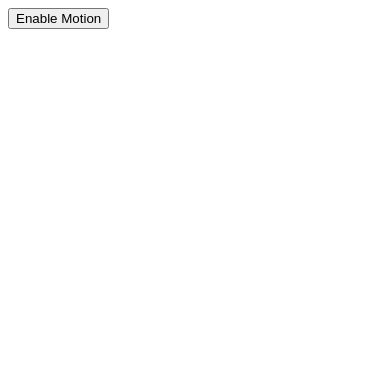
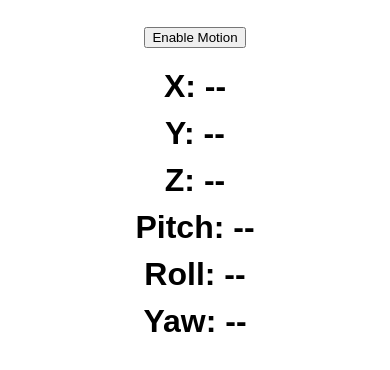
Before and after one commit to BUscinski/Waltzerz-Web, a website: page public/phone.html in a window 390 px wide. Drawn offline with nearby package versions, Linux system fonts and the light colour scheme; no server answers.

Commit message:
updated to display the rotation data on the phone side

```diff
--- a/public/phone.html
+++ b/public/phone.html
@@ -2,9 +2,35 @@
 <html>
 <head>
   <title>Phone Controller</title>
+  <meta name="viewport" content="width=device-width, initial-scale=1.0">
+  <style>
+    body {
+      font-family: Arial, sans-serif;
+      font-size: 24px;
+      text-align: center;
+      margin: 20px;
+    }
+    #data-display {
+      margin-top: 20px;
+    }
+    .data-item {
+      margin: 10px 0;
+      font-size: 32px;
+      font-weight: bold;
+    }
+  </style>
 </head>
 <body>
   <button id="start">Enable Motion</button>
+
+  <div id="data-display">
+    <p class="data-item">X: <span id="x">--</span></p>
+    <p class="data-item">Y: <span id="y">--</span></p>
+    <p class="data-item">Z: <span id="z">--</span></p>
+    <p class="data-item">Pitch: <span id="pitch">--</span></p>
+    <p class="data-item">Roll: <span id="roll">--</span></p>
+    <p class="data-item">Yaw: <span id="yaw">--</span></p>
+  </div>
 
   <script src="/socket.io/socket.io.js"></script>
   <script>
@@ -19,8 +45,19 @@
         const data = {
           x: event.acceleration.x || 0,
           y: event.acceleration.y || 0,
-          z: event.acceleration.z || 0
+          z: event.acceleration.z || 0,
+          pitch: event.rotationRate.alpha || 0,
+          roll: event.rotationRate.beta || 0,
+          yaw: event.rotationRate.gamma || 0,
         };
+
+        // Update the display
+        document.getElementById('x').textContent = data.x.toFixed(2);
+        document.getElementById('y').textContent = data.y.toFixed(2);
+        document.getElementById('z').textContent = data.z.toFixed(2);
+        document.getElementById('pitch').textContent = data.pitch.toFixed(2);
+        document.getElementById('roll').textContent = data.roll.toFixed(2);
+        document.getElementById('yaw').textContent = data.yaw.toFixed(2);
 
         socket.emit("imu", data);
       });
```
